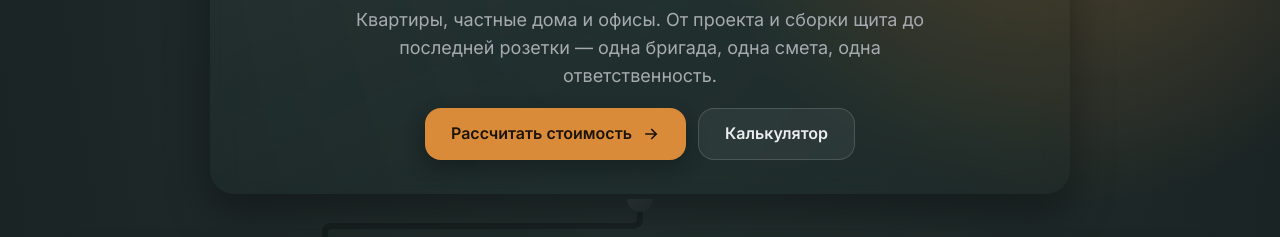
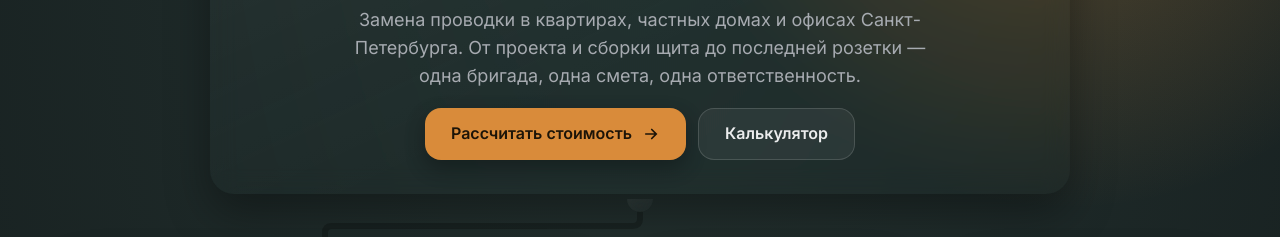
Before and after one commit to alxeevichev66/Piter-svet, a plain HTML site: page index.html in a window 1280 px wide. Shown: the part 318-555 px from the top of the page. Drawn offline with Linux system fonts and the light colour scheme.

Commit message:
План статей по данным Вордстата; главная под запросы «замена проводки», «электрика под ключ»
Co-Authored-By: Claude Opus 5.5 <noreply@anthropic.com>
Claude-Session: https://claude.ai/code/session_0163gCrS1RV5k5jFFJp4phaH

```diff
--- a/index.html
+++ b/index.html
@@ -3,8 +3,8 @@
 <head>
 <meta charset="utf-8">
 <meta name="viewport" content="width=device-width, initial-scale=1">
-<title>Замена электропроводки в квартире под ключ в СПб — Питер-Свет</title>
-<meta name="description" content="Полная замена электрики в квартирах, домах и офисах Санкт-Петербурга: проект, сборка щита, штробление, кабель, розетки. Бригада 3–4 мастера. Цена от 1 500 ₽/м².">
+<title>Замена проводки и электрика под ключ в квартире — СПб | Питер-Свет</title>
+<meta name="description" content="Замена проводки и электрика под ключ в квартирах, домах и офисах Санкт-Петербурга: проект, щит, штробление, кабель, розетки. Замена электрики от 1 500 ₽/м², бригада 3–4 мастера.">
 <link rel="canonical" href="https://xn----dtbhcl5bjjfg.xn--p1ai/">
 <meta name="theme-color" content="#161C1C">
 <meta property="og:type" content="website">
@@ -69,7 +69,7 @@
         <div class="tile hero__main" data-tile>
           <span class="badge"><span class="badge__dot"></span>Санкт-Петербург и Ленобласть</span>
           <h1 class="hero__title">Замена электрики<br><em>под ключ</em></h1>
-          <p class="hero__text">Квартиры, частные дома и офисы. От проекта и сборки щита до последней розетки — одна бригада, одна смета, одна ответственность.</p>
+          <p class="hero__text">Замена проводки в квартирах, частных домах и офисах Санкт-Петербурга. От проекта и сборки щита до последней розетки — одна бригада, одна смета, одна ответственность.</p>
           <div class="hero__actions">
             <a class="btn btn--accent" href="#contact">Рассчитать стоимость
               <svg width="18" height="18" viewBox="0 0 24 24" fill="none" stroke="currentColor" stroke-width="2.2" stroke-linecap="round" aria-hidden="true"><path d="M5 12h14M13 6l6 6-6 6"/></svg>
```
Also changed, not shown: 2 other files.
